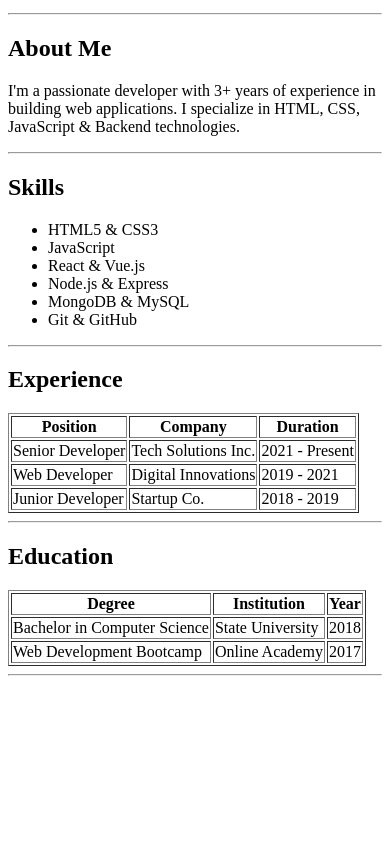
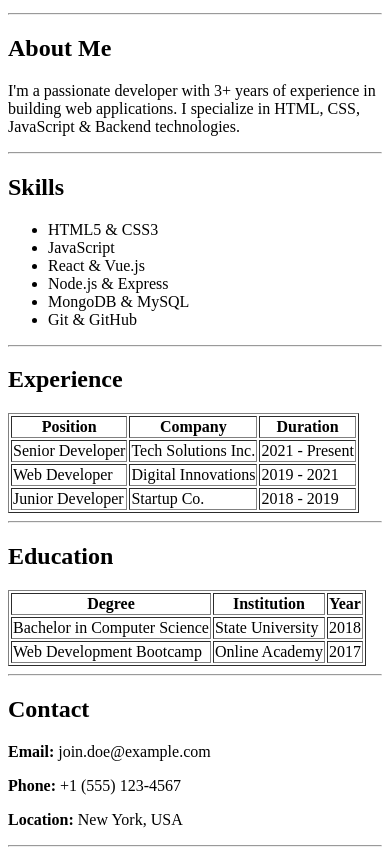
Before and after one commit to syed-minhaj-hussain/HTML-Resume-Page-Assignment, a plain HTML site: page index.html in a window 390 px wide. Shown: the part 101-956 px from the top of the page. Before the commit the page ends 844 px from the top, so only its background shows below. Drawn offline with Linux system fonts and the light colour scheme.

Commit message:
add contact section with email, phone, and location details

```diff
--- a/index.html
+++ b/index.html
@@ -79,5 +79,12 @@
       </table>
     </section>
     <hr />
+    <section id="contact">
+      <h2>Contact</h2>
+      <p><strong>Email: </strong>join.doe@example.com</p>
+      <p><strong>Phone: </strong>+1 (555) 123-4567</p>
+      <p><strong>Location: </strong> New York, USA</p>
+    </section>
+    <hr />
   </body>
 </html>
```
